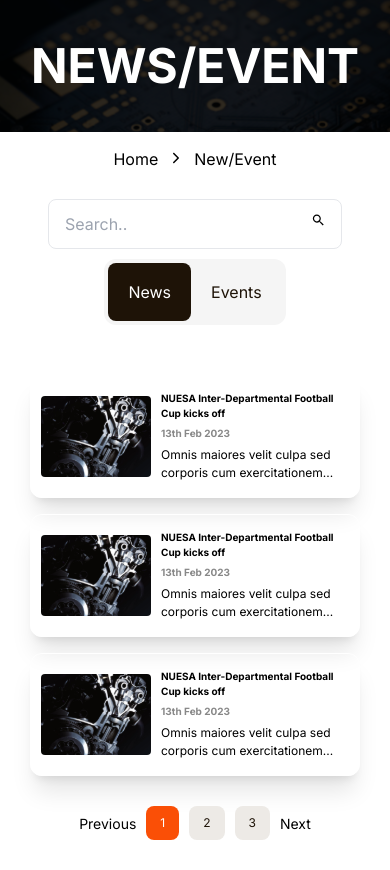
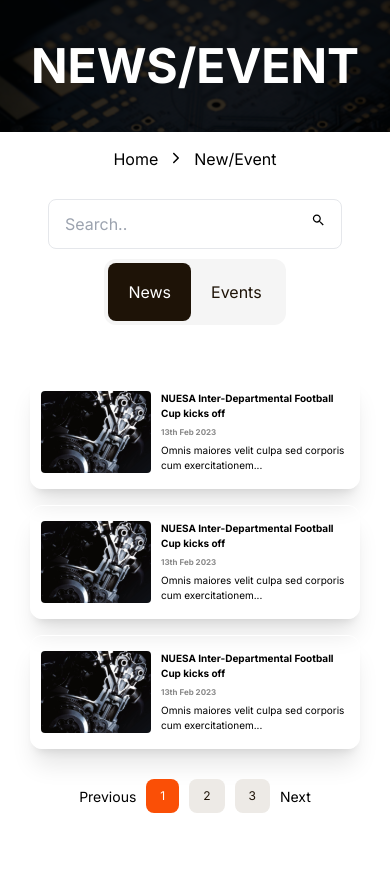
Before and after one commit to NUESA-UNIZIK/Client-side, a React (Vite) app: page /newsevent in a window 390 px wide. After the commit the page ends 844 px from the top, so only its background shows below. Built offline with nearby package versions, Linux system fonts and the light colour scheme.

Commit message:
news and event page updated

```diff
--- a/src/pages/News/OnlyEvent.jsx
+++ b/src/pages/News/OnlyEvent.jsx
@@ -15,19 +15,19 @@ export const OnlyEvent = () => {
               <img
                 src={img}
                 alt="news"
-                className="w-[110px] lg:h-[100%] h-[110px] rounded lg:w-[100%] "
+                className="w-[110px] md:max-h-[100%] h-[110px] rounded md:max-w-[100%] "
               />
               <div className="flex flex-row justify-around gap-[20px] items-center">
               <div className="flex flex-col items-start gap-[22px max-w-[428px]">
 
                 <div className="flex flex-col gap-[5px] p-0 ">
-                  <p className="text-[12px] font-[700]  text-[#0000000] ">
+                  <p className="md:text-[12px] text-[10px] font-[700]  text-[#0000000] ">
                     NUESA Inter-Departmental Football Cup kicks off
                   </p>
-                  <span className="lg:text-[14px] text-[10px] font-[700] leading-[150%] text-[#888888] ">
+                  <span className="md:text-[14px] text-[8px] font-[700] leading-[150%] text-[#888888] ">
                     13th Feb 2023
                   </span>
-                  <p className="font-[400] text-[12px] block md:hidden lg:text-[16px] text-[#000000] ">
+                  <p className="font-[400] text-[10px] sm:text-[12px]  block md:hidden lg:text-[16px] text-[#000000] ">
                 Omnis maiores velit culpa sed corporis cum exercitationem...
                 </p>
                 <p className="font-[400] hidden md:flex text-[12px] lg:text-[16px] text-[#000000] ">
@@ -62,13 +62,13 @@ export const OnlyEvent = () => {
               <div className="flex flex-col items-start gap-[22px max-w-[428px]">
 
                 <div className="flex flex-col gap-[5px] p-0 ">
-                  <p className="text-[12px] font-[700]  text-[#0000000] ">
+                  <p className="md:text-[12px] text-[10px] font-[700]  text-[#0000000] ">
                     NUESA Inter-Departmental Football Cup kicks off
                   </p>
-                  <span className="lg:text-[14px] text-[10px] font-[700] leading-[150%] text-[#888888] ">
+                  <span className="md:text-[14px] text-[8px] font-[700] leading-[150%] text-[#888888] ">
                     13th Feb 2023
                   </span>
-                  <p className="font-[400] text-[12px] block md:hidden lg:text-[16px] text-[#000000] ">
+                  <p className="font-[400] text-[10px] sm:text-[12px] block md:hidden lg:text-[16px] text-[#000000] ">
                 Omnis maiores velit culpa sed corporis cum exercitationem...
                 </p>
                 <p className="font-[400] hidden md:flex text-[12px] lg:text-[16px] text-[#000000] ">
@@ -104,13 +104,13 @@ export const OnlyEvent = () => {
               <div className="flex flex-col items-start gap-[22px max-w-[428px]">
 
                 <div className="flex flex-col gap-[5px] p-0 ">
-                  <p className="text-[12px] font-[700]  text-[#0000000] ">
+                  <p className="md:text-[12px] text-[10px] font-[700]  text-[#0000000] ">
                     NUESA Inter-Departmental Football Cup kicks off
                   </p>
-                  <span className="lg:text-[14px] text-[10px] font-[700] leading-[150%] text-[#888888] ">
+                  <span className="md:text-[14px] text-[8px] font-[700] leading-[150%] text-[#888888] ">
                     13th Feb 2023
                   </span>
-                  <p className="font-[400] text-[12px] block md:hidden lg:text-[16px] text-[#000000] ">
+                  <p className="font-[400] text-[10px] sm:text-[12px] block md:hidden lg:text-[16px] text-[#000000] ">
                 Omnis maiores velit culpa sed corporis cum exercitationem...
                 </p>
                 <p className="font-[400] hidden md:flex text-[12px] lg:text-[16px] text-[#000000] ">
--- a/src/pages/News/OnlyNews.jsx
+++ b/src/pages/News/OnlyNews.jsx
@@ -10,7 +10,7 @@ export const OnlyNews = () => {
 
         <div className=" flex flex-col md:flex-row p-[30px] justify-center gap-[100px] items-start mt-[20px]">
         <div className="flex flex-col gap-[16px] justify-center items-start">
-          <div className=" shadow-xl py-[15px] px-[10px] border border-[#fff] gap-[10px]  flex lg:flex-col items-center rounded-[12px]">
+          <div className=" shadow-xl py-[15px] px-[10px] border border-[#fff] gap-[10px]  flex lg:flex-col items-start rounded-[12px]">
             <img
               src={img}
               alt="news"
@@ -21,10 +21,10 @@ export const OnlyNews = () => {
                 <p className="text-[10px] lg:text-[12px] font-[700]  text-[#0000000] ">
                   NUESA Inter-Departmental Football Cup kicks off
                 </p>
-                <span className="lg:text-[14px] text-[10px] font-[700] leading-[150%] text-[#888888] ">
+                <span className="md:text-[14px] text-[8px] font-[700] leading-[150%] text-[#888888] ">
                   13th Feb 2023
                 </span>
-                <p className="font-[400] text-[12px] block md:hidden lg:text-[16px] text-[#000000] ">
+                <p className="font-[400] text-[10px] sm:text-[12px] block md:hidden lg:text-[16px] text-[#000000] ">
                 Omnis maiores velit culpa sed corporis cum exercitationem...
                 </p>
                 <p className="font-[400] hidden md:flex text-[12px] lg:text-[16px] text-[#000000] ">
@@ -41,7 +41,7 @@ export const OnlyNews = () => {
               </Link>
             </div>
           </div>
-          <div className="shadow-xl py-[15px] px-[10px] border border-[#fff] gap-[10px]  flex lg:flex-col items-center rounded-[12px]">
+          <div className="shadow-xl py-[15px] px-[10px] border border-[#fff] gap-[10px]  flex lg:flex-col items-start rounded-[12px]">
             <img
               src={img}
               alt="news"
@@ -49,13 +49,13 @@ export const OnlyNews = () => {
             />
             <div className="flex flex-col items-start gap-[22px max-w-[428px]">
               <div className="flex flex-col gap-[5px] p-0 ">
-                <p className="text-[10px] lg:text-[12px]  font-[700]  text-[#0000000] ">
+                <p className="text-[10px] md:text-[12px]  font-[700]  text-[#0000000] ">
                   NUESA Inter-Departmental Football Cup kicks off
                 </p>
-                <span className="lg:text-[14px] text-[10px] font-[700] leading-[150%] text-[#888888] ">
+                <span className="md:text-[14px] text-[8px] font-[700] leading-[150%] text-[#888888] ">
                   13th Feb 2023
                 </span>
-                <p className="font-[400] text-[12px] block md:hidden lg:text-[16px] text-[#000000] ">
+                <p className="font-[400] text-[10px] sm:text-[12px] block md:hidden lg:text-[16px] text-[#000000] ">
                 Omnis maiores velit culpa sed corporis cum exercitationem...
                 </p>
                 <p className="font-[400] hidden md:flex text-[12px] lg:text-[16px] text-[#000000] ">
@@ -74,7 +74,7 @@ export const OnlyNews = () => {
           </div>
 
           <Link to="/nuesa">
-            <div className="shadow-xl px-[10px] py-[15px] border border-[#fff]   gap-[10px]  flex lg:flex-col items-center rounded-[12px]">
+            <div className="shadow-xl px-[10px] py-[15px] border border-[#fff]   gap-[10px]  flex lg:flex-col items-start rounded-[12px]">
               <img
                 src={img}
                 alt="news"
@@ -82,13 +82,13 @@ export const OnlyNews = () => {
               />
               <div className="flex flex-col items-start gap-[22px max-w-[428px]">
                 <div className="flex flex-col gap-[5px] p-0 ">
-                  <p className="text-[10px] lg:text-[12px]  font-[700]  text-[#0000000] ">
+                  <p className="text-[10px] md:text-[12px]  font-[700]  text-[#0000000] ">
                     NUESA Inter-Departmental Football Cup kicks off
                   </p>
-                  <span className="lg:text-[14px] text-[10px] font-[700] leading-[150%] text-[#888888] ">
+                  <span className="md:text-[14px] text-[8px] font-[700] leading-[150%] text-[#888888] ">
                     13th Feb 2023
                   </span>
-                  <p className="font-[400] text-[12px] block md:hidden lg:text-[16px] text-[#000000] ">
+                  <p className="font-[400] text-[10px] sm:text-[12px] block md:hidden lg:text-[16px] text-[#000000] ">
                 Omnis maiores velit culpa sed corporis cum exercitationem...
                 </p>
                 <p className="font-[400] hidden md:flex text-[12px] lg:text-[16px] text-[#000000] ">
```
